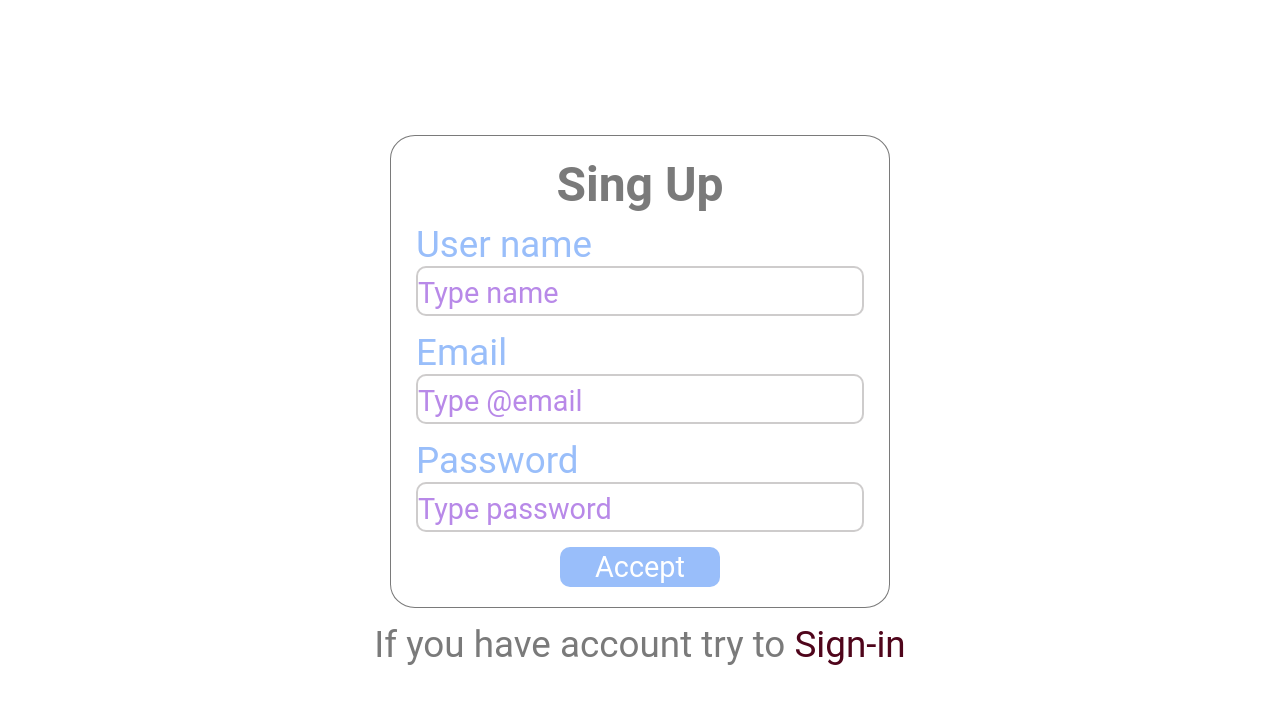
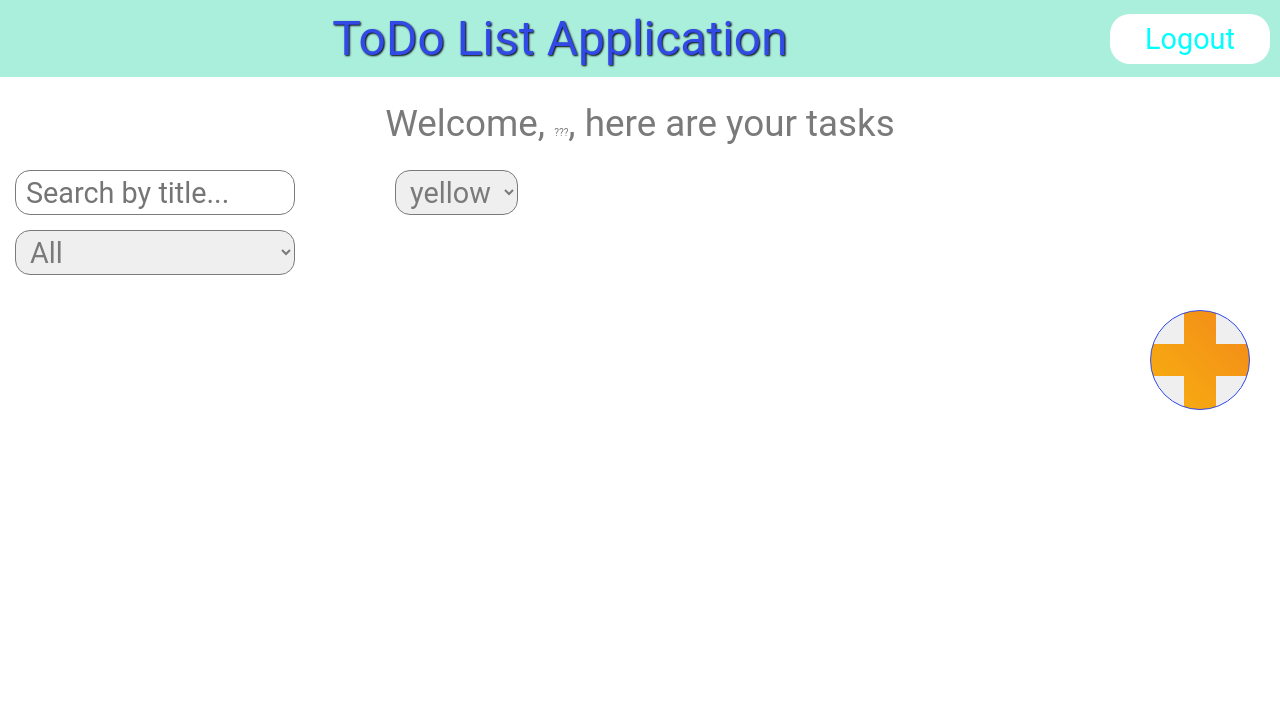
Before and after one commit to KalmykovaElena/Todo-list, a website with bundled scripts: page index.html in a window 1280 px wide. Built offline with nearby package versions, Linux system fonts and the light colour scheme.

Commit message:
add page aplication

```diff
--- a/index.html
+++ b/index.html
@@ -10,7 +10,7 @@
     <title>Todo list</title>
 </head>
 <body>
-<section class="page-authorization" id="login">
+<section class="page-authorization hide" id="login">
     <div class="page-authorization-container">
         <form class="form" id="sing-up">
             <div class="form-container">
@@ -55,6 +55,50 @@
     </div>
 </section>
 
+<section class="page-application" id="page-content">
+    <header class="header" id="header">
+        <div class="header-container">
+            <h1 class="header__title">ToDo List Application</h1>
+            <button class="header__btn btn">Logout</button>
+        </div>
+    </header>
+    <main class="page-application__content" id="main">
+        <h2 class="page-application__title">
+            Welcome,
+            <span class="page-application__title-name" id="welcome">???</span>,
+            here are your tasks
+        </h2>
+        <div class="page-application__controls">
+            <form action="" class="page-application__form-search form-search" id="search">
+                <div class="form-search__field">
+                    <input class="form-search__field-input" type="search" name="title" placeholder="Search by title..."
+                           autocomplete="off">
+                </div>
+                <div class="form-search__field">
+                    <select name="status" class="form-search__field-select">
+                        <option class="form-search__field-select-option" value="all">All</option>
+                        <option class="form-search__field-select-option" value="processing">In Proessing</option>
+                        <option class="form-search__field-select-option" value="done">Completed</option>
+                    </select>
+                </div>
+            </form>
+            <div class="page-application__todos todos">
+                <div class="todos-container"></div>
+            </div>
+            <div class="page-application__theme">
+                <div class="theme__field">
+                    <select id="theme" name="theme" class="theme__field-select ">
+                        <option class="theme__field-select-option" value="yellow">yellow</option>
+                        <option class="theme__field-select-option" value="red">red</option>
+                        <option class="theme__field-select-option" value="blue">blue</option>
+                    </select>
+                </div>
+            </div>
+        </div>
+        <button class="page-application__btn btn"></button>
+    </main>
+
+</section>
 <script src="./src/main.js" type="module"></script>
 </body>
 </html>
--- /dev/null
+++ b/style/components/_form-search.scss
@@ -0,0 +1,51 @@
+.form-search {
+  &__field {
+    max-width: 280px;
+    height: 45px;
+    margin-bottom: 15px;
+
+
+    @include respond-to(middle) {
+      max-width: 230px;
+      height: 30px;
+    }
+    @include respond-to(mobile) {
+      max-width: 150px;
+      height: 25px;
+    }
+
+    &-input,
+    &-select {
+      width: 100%;
+      height: 100%;
+      color: #7a7a7a;
+      border: 1.5px solid #7a7a7a;
+      border-radius: 15px;
+      padding: 0 10px;
+      font-size: $sub-text-large;
+      cursor: pointer;
+      &:focus {
+        outline: none;
+        box-shadow: 0 0px 4px 1px #99befa;
+      }
+    }
+
+    &::placeholder {
+      color: #7a7a7a;
+    }
+      @include respond-to(middle) {
+        font-size: $sub-text-middle;
+      }
+      @include respond-to(mobile) {
+        font-size: $sub-text-mobile;
+      }
+    }
+
+
+
+  &-select {
+    &-option {
+      font-size: inherit;
+    }
+  }
+}
--- /dev/null
+++ b/style/components/_header.scss
@@ -0,0 +1,50 @@
+.header {
+  &-container {
+    background-color: #a9efdb;
+    display: flex;
+    align-items: center;
+    justify-content: center;
+    padding: 10px;
+  }
+
+  &__title {
+    font-size: $title-large;
+    color: #3149e5;
+    text-shadow: 1px 1px 2px black;
+    text-align: center;
+    margin: 0 auto;
+
+    @include respond-to(middle) {
+      font-size: $title-middle;
+    }
+
+    @include respond-to(mobile) {
+      font-size: $title-mobile;
+    }
+  }
+
+  &__btn {
+    color: aqua;
+    height: 50px;
+    border-radius: 20px;
+    background-color: white;
+
+    &:hover {
+      box-shadow: 0 0px 4px 1px #131212;
+      text-shadow: 1px 1px 2px black
+    }
+
+    @include respond-to(middle) {
+      font-size: $sub-text-middle;
+      max-width: 140px;
+      height: 40px;
+    }
+    @include respond-to(mobile) {
+      font-size: $sub-text-mobile;
+      max-width: 60px;
+      height: 20px;
+    }
+  }
+
+
+}
--- /dev/null
+++ b/style/components/_theme.scss
@@ -0,0 +1,42 @@
+.theme {
+  &__field {
+
+    height: 45px;
+
+
+    @include respond-to(middle) {
+      height: 30px;
+    }
+    @include respond-to(mobile) {
+      height: 25px;
+    }
+
+    &-select {
+
+      height: 100%;
+      color: #7a7a7a;
+      border: 1.5px solid #7a7a7a;
+      border-radius: 15px;
+      padding: 0 10px;
+      font-size: $sub-text-large;
+      cursor: pointer;
+
+      &:focus {
+        outline: none;
+        box-shadow: 0 0px 4px 1px #99befa;
+      }
+
+      &::placeholder {
+        color: #7a7a7a;
+      }
+
+      @include respond-to(middle) {
+        font-size: $sub-text-middle;
+      }
+      @include respond-to(mobile) {
+        font-size: $sub-text-mobile;
+      }
+    }
+
+  }
+}
--- /dev/null
+++ b/style/pages/_page-application.scss
@@ -0,0 +1,64 @@
+@import "../components/header";
+@import "../components/form-search";
+@import "../components/theme";
+
+.page-application {
+  &__title {
+    color: #7a7a7a;
+    font-size: $text-large;
+    text-align: center;
+    padding: 25px;
+  }
+
+  @include respond-to(middle) {
+    font-size: $text-middle;
+    padding: 20px;
+  }
+  @include respond-to(mobil) {
+    font-size: $text-mobile;
+    padding: 15px;
+  }
+
+  &-name {
+    color: black;
+    font-size: inherit;
+    text-transform: uppercase;
+  }
+
+
+  &__controls {
+    display: flex;
+    justify-content: space-between;
+    gap: 50px;
+    margin: 0 15px;
+    flex-wrap: wrap-reverse;
+    @include respond-to(middle) {
+      font-size: $text-mobile;
+      padding: 15px;
+    }
+  }
+
+  &__form-search {
+    flex-shrink: 0;
+  }
+
+  &__theme {
+    margin-right: auto;
+    flex-shrink: 0;
+  }
+
+  &__btn {
+    border: 1px solid #3149e5;
+    width: 100px;
+    height: 100px;
+    border-radius: 50%;
+    background-image: url("../../assets/premium-icon-plus-3303779.png");
+    background-repeat: no-repeat;
+    background-position: center;
+    margin: 20px 30px 0 auto;
+    @include respond-to(middle) {
+      width: 70px;
+      height: 70px;
+    }
+  }
+}
--- a/style/style.scss
+++ b/style/style.scss
@@ -2,7 +2,7 @@
 @import "constants/font-size";
 @import "components/button";
 @import "pages/authorization";
-
+@import "pages/_page-application";
 html {
   height: 100%;
 
```
Also changed, not shown: assets/premium-icon-plus-3303779.png (added), style/style.css, 1 other file.
